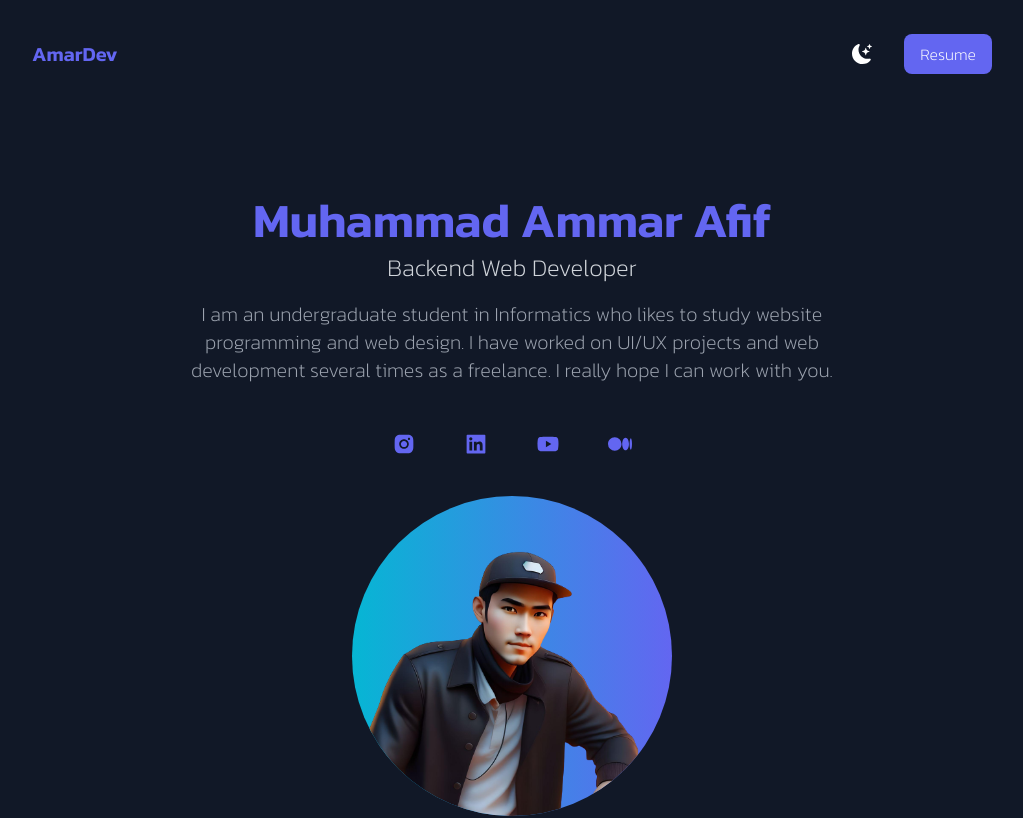
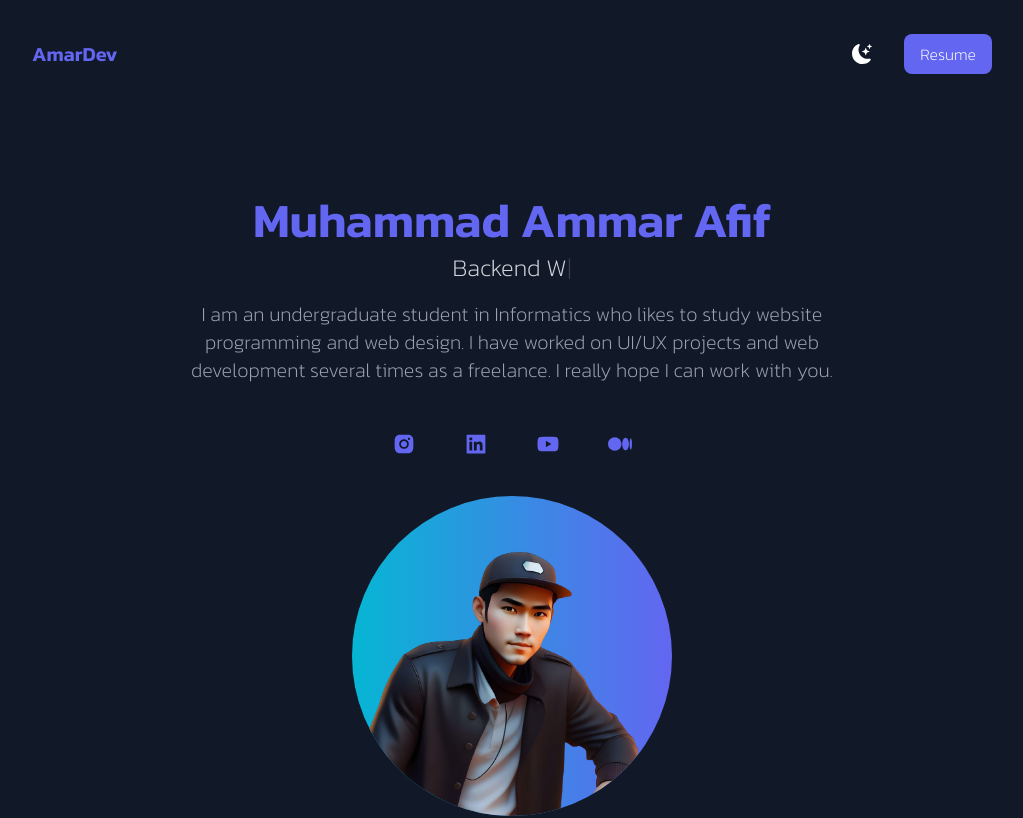
Before and after one commit to amarafiif/Portfolio-Tailwindcss3-NextJS, a Next.js app: page / in a window 1280 px wide. Shown: the top 818 px of the page, without its empty margins (128-1151 px from the left). Built offline with nearby package versions, Linux system fonts and the light colour scheme; a web font is replaced by a local one.

Commit message:
style: make typewriter to subtitle

```diff
--- a/package.json
+++ b/package.json
@@ -17,7 +17,8 @@
     "react-dom": "18.2.0",
     "react-icon": "^1.0.0",
     "react-icons": "^4.6.0",
-    "typescript": "4.9.3"
+    "typescript": "4.9.3",
+    "typewriter-effect": "^2.21.0"
   },
   "devDependencies": {
     "autoprefixer": "^10.4.13",
--- a/pages/index.tsx
+++ b/pages/index.tsx
@@ -16,6 +16,7 @@ import web6 from '../public/web6.png';
 import profile from '../public/profile-avatar.png';
 import project1 from '../public/bengkellineProject.png';
 import { useState } from 'react';
+import Typewriter from 'typewriter-effect';
 
 export default function Home() {
   const [darkMode, setDarkMode] = useState(true);
@@ -47,7 +48,15 @@ export default function Home() {
           {/* Title - Subtitle - Description */}
           <div className='p-8 text-center'>
             <h2 className='text-4xl font-bold py-2 font-Kanit text-indigo-500 md:text-5xl'>Muhammad Ammar Afif</h2>
-            <h3 className='text-sm font-medium text-gray-800 font-Kanit md:text-2xl dark:text-gray-300'>Backend Web Developer</h3>
+            <h3 className='text-sm font-medium text-gray-800 font-Kanit md:text-2xl dark:text-gray-300'>
+            <Typewriter
+              options={{
+                strings: ['Backend Web Developer'],
+                autoStart: true,
+                loop: true,
+              }}
+            />
+            </h3>
             <p className='text-md font-normal py-4 leading-8 font-Kanit text-gray-600 md:text-xl max-w-2xl dark:text-gray-400 mx-auto'>I am an undergraduate student in Informatics who likes to study website programming and web design. I have worked on UI/UX projects and web development several times as a freelance. I really hope I can work with you.</p>
           </div>
 
@@ -141,7 +150,7 @@ export default function Home() {
 
       <footer>
         <div className='bg-indigo-500 p-10'>
-          <h3 className='text-white font-Kanit text-center'>Muhammad Ammar Afif ❤️</h3>
+          <h3 className='text-white font-Kanit text-center'>Made with<span className='font-bold'> pleasure </span>by Muhammad Ammar Afif ❤️</h3>
         </div>
       </footer>
     </div>
```
Also changed, not shown: 1 other file (tests, documents, lock files or other folders).
